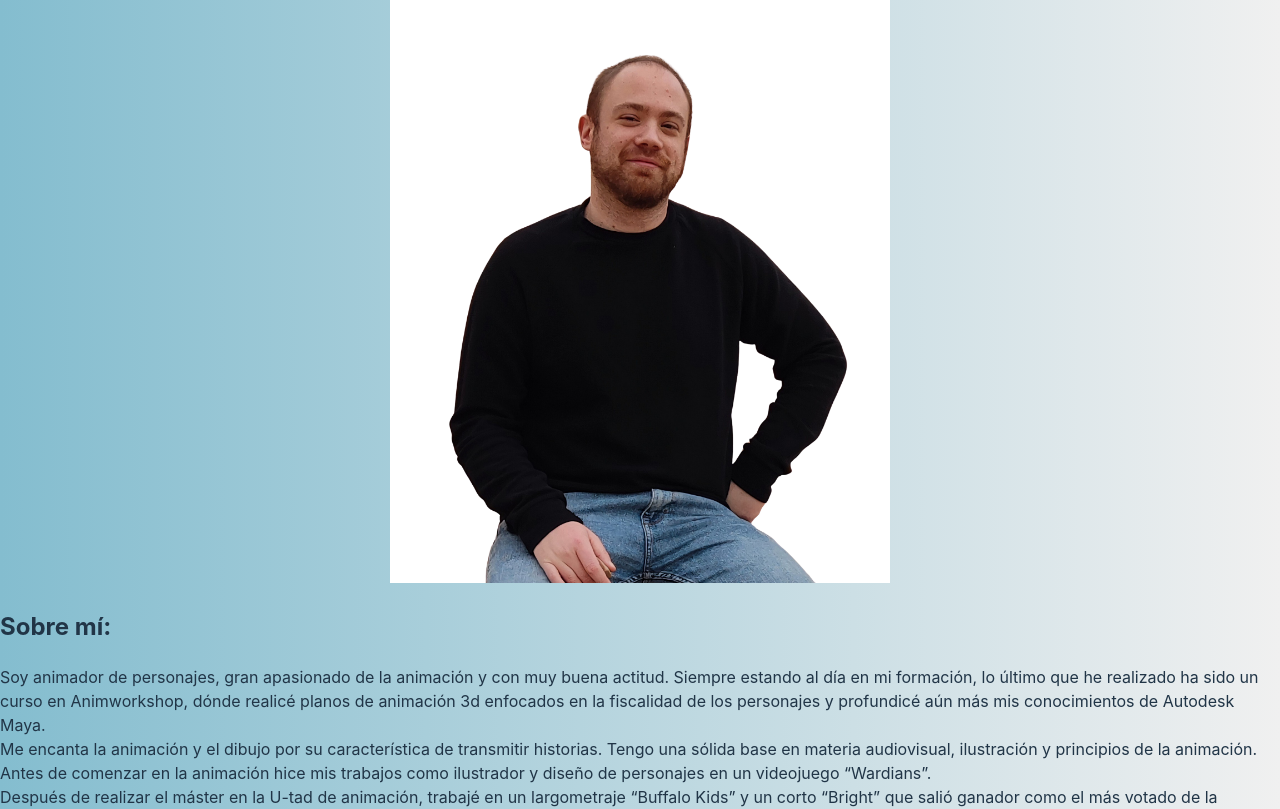
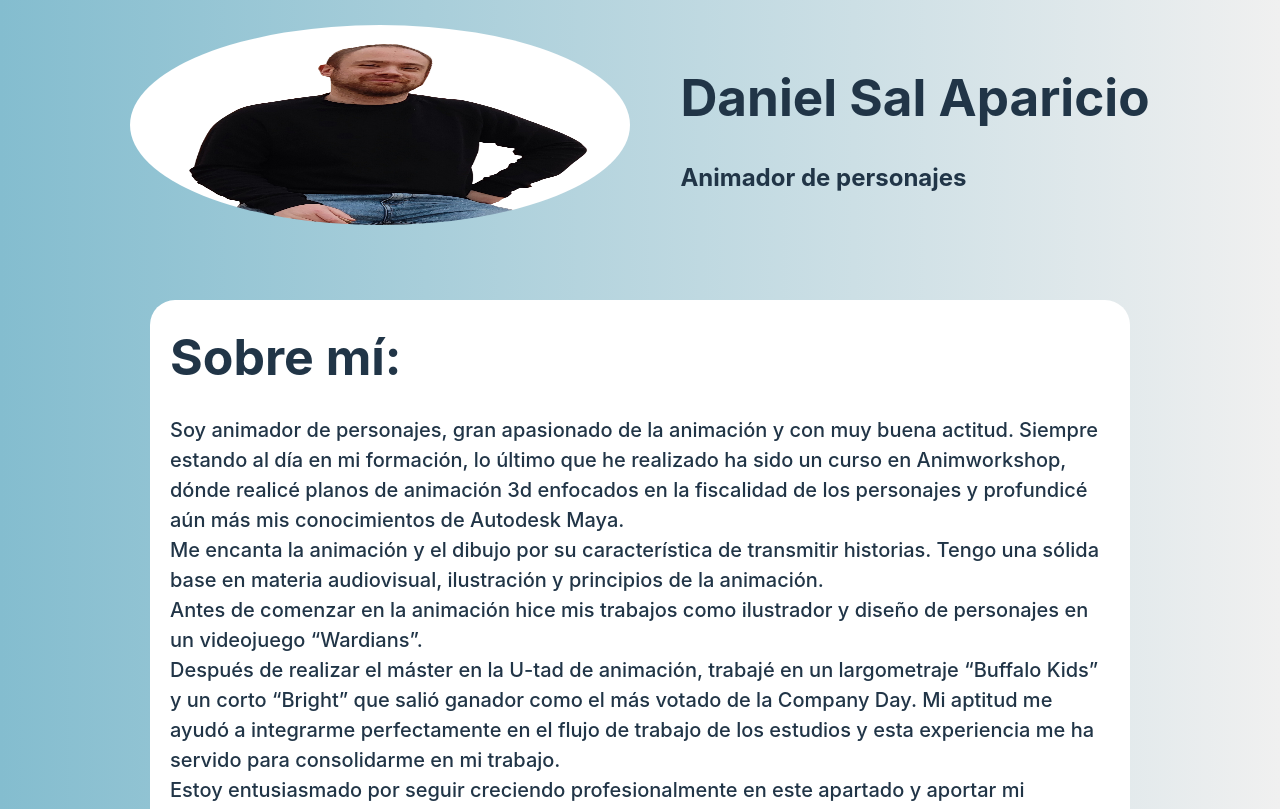
Before and after one commit to Javitocatral/porfolio-dani, a React (Vite) app: page / in a window 1280 px wide. Shown: the top 809 px of the page. Built offline with nearby package versions, Linux system fonts and the light colour scheme.

Commit message:
mejoras y cambios

```diff
--- a/src/App.css
+++ b/src/App.css
@@ -7,3 +7,29 @@
   align-items: center;
   transition: background 0.5s ease;
 }
+.foto {
+  margin: 25px;
+  display: flex;
+  justify-content: center;
+  align-items: center;
+  gap: 50px;
+}
+.foto img {
+  width: 200px;
+  height: 200px;
+  border-radius: 50%;
+}
+.sobremi {
+  background-color: white;
+  padding: 20px;
+  margin: 50px 150px;
+  border-radius: 25px;
+}
+.sobremi h2 {
+  font-size: 50px;
+  margin: 0;
+}
+.sobremi p {
+  font-size: 20px;
+  font-weight: 500;
+}
--- a/src/App.jsx
+++ b/src/App.jsx
@@ -25,14 +25,18 @@ function App() {
         onMouseMove={handleMouseMove}
         style={{ background: gradient }}
       >
-        <div>
+        <div className="foto">
           <img
             style={{ width: '500px' }}
             src={dani}
             alt="foto de medio cuerpo de daniel"
           />
+          <div className="nombre">
+            <h1>Daniel Sal Aparicio</h1>
+            <h2>Animador de personajes</h2>
+          </div>
         </div>
-        <div>
+        <div className="sobremi">
           <h2>Sobre mí:</h2>
           <p>
             Soy animador de personajes, gran apasionado de la animación y con
```
